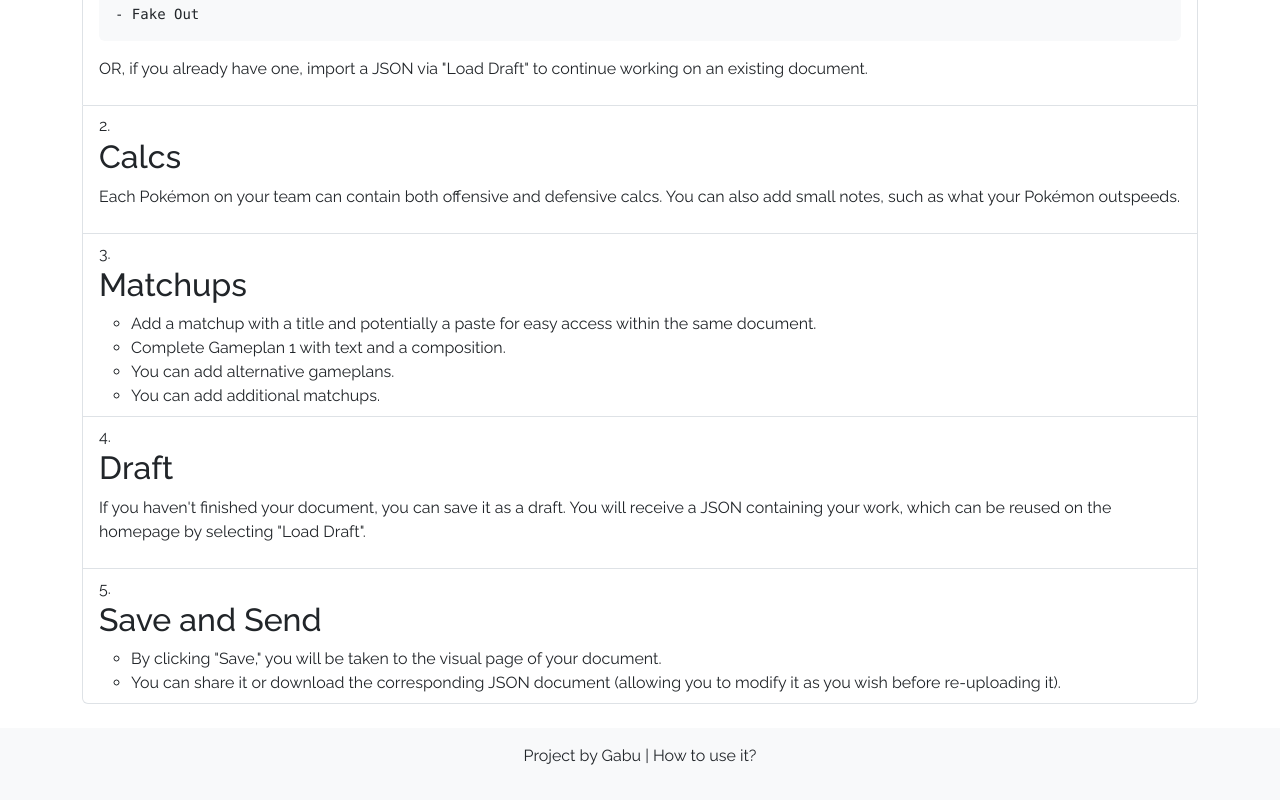
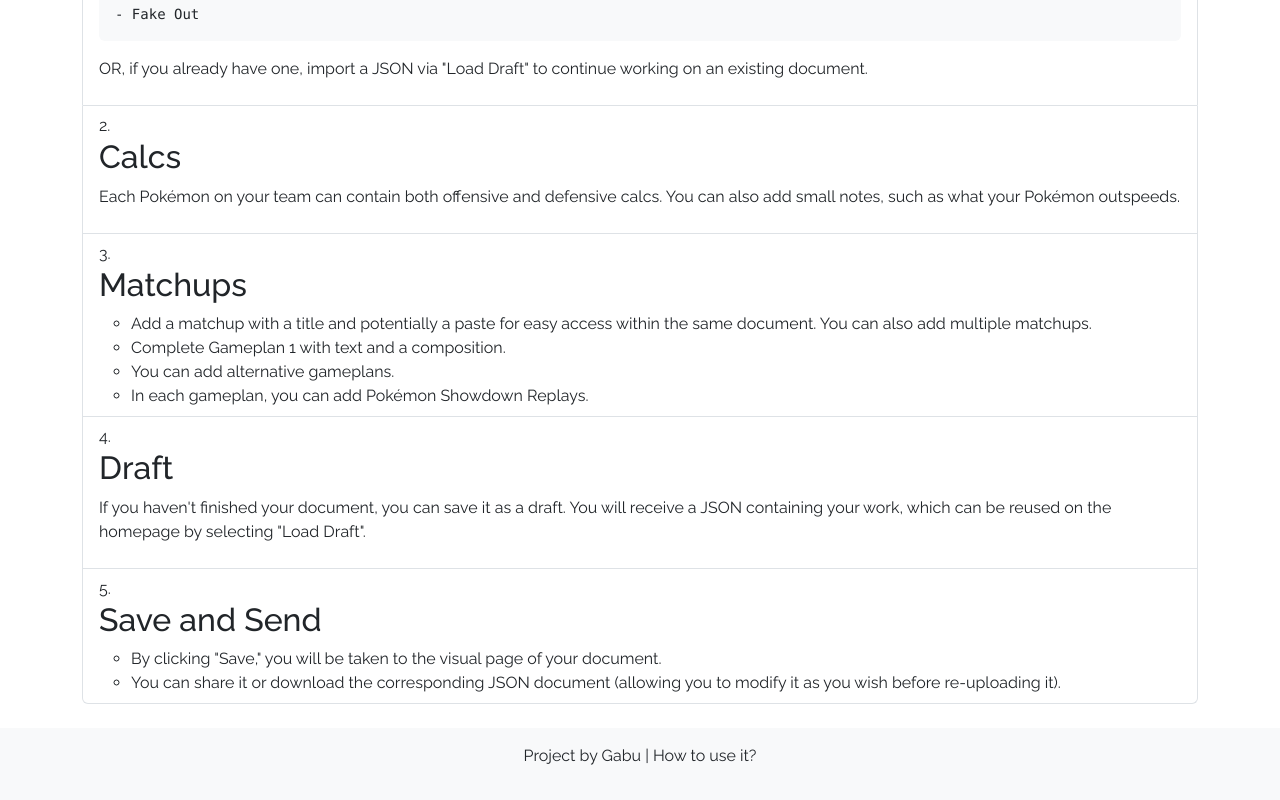
Before and after one commit to GaburaisuVGC/matchups, a React (Create React App) app in the folder front/: page /how-to-use in a window 1280 px wide. Shown: the part 1644-2444 px from the top of the page. Built offline with nearby package versions, Linux system fonts and the light colour scheme.

Commit message:
feat: replays

```diff
--- a/front/src/HowToUse.js
+++ b/front/src/HowToUse.js
@@ -95,11 +95,11 @@ Adamant Nature
           <ul>
             <li>
               Add a matchup with a title and potentially a paste for easy access
-              within the same document.
+              within the same document. You can also add multiple matchups.
             </li>
             <li>Complete Gameplan 1 with text and a composition.</li>
             <li>You can add alternative gameplans.</li>
-            <li>You can add additional matchups.</li>
+            <li>In each gameplan, you can add Pokémon Showdown Replays.</li>
           </ul>
         </li>
         <li className="list-group-item">
```
